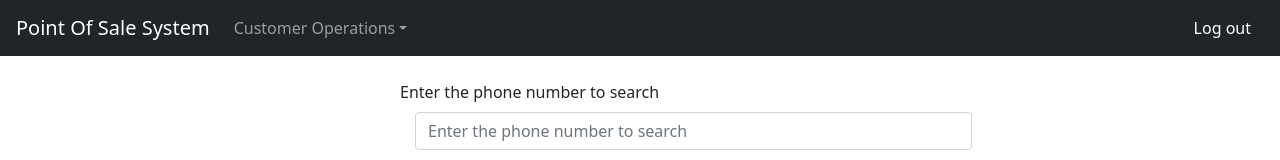
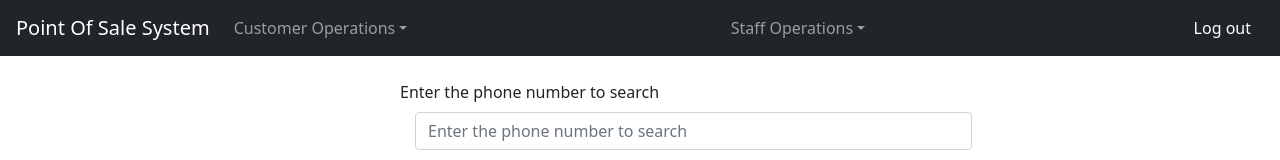
Before and after one commit to prem0880/Grocery-POS-Admin-Frontend, an Angular app in the folder pos/: page /viewcustomer in a window 1280 px wide. Shown: the top 160 px of the page. Built offline with nearby package versions, Linux system fonts and the light colour scheme.

Commit message:
Sales report added

```diff
--- a/pos/src/app/components/staff/dashboard/dashboard.component.html
+++ b/pos/src/app/components/staff/dashboard/dashboard.component.html
@@ -15,6 +15,17 @@
         </li>
       </ul>
     </div>
+    <div class="collapse navbar-collapse" id="navbarsExampleDefault">
+      <ul class="navbar-nav mr-auto">
+
+        <li ngbDropdown class="nav-item dropdown">
+          <a ngbDropdownToggle class="nav-link dropdown-toggle"  id="dropdown01" data-toggle="dropdown" aria-haspopup="true" aria-expanded="false">Staff Operations</a>
+          <div ngbDropdownMenu class="dropdown-menu" aria-labelledby="dropdown01">
+            <a href="http://localhost:8083/api/get-orders/pdf" class="dropdown-item">Sales Report</a>
+          </div>
+        </li>
+      </ul>
+    </div>
     <div>
       <button type="button" class="btn btn-dark" (click)="logout()">Log out</button>
     </div>
--- a/pos/src/app/components/staff/order/process-order/process-order.component.css
+++ b/pos/src/app/components/staff/order/process-order/process-order.component.css
@@ -0,0 +1,4 @@
+a{
+    color:black;
+    text-decoration: none;
+}
--- a/pos/src/app/components/staff/order/process-order/process-order.component.html
+++ b/pos/src/app/components/staff/order/process-order/process-order.component.html
@@ -47,6 +47,6 @@
             </tr>
         </table>
         <button style="margin-left: 12cm" class="btn btn-info">Proceed</button>&nbsp;&nbsp;<button class="btn btn-danger" type="reset">Cancel</button><br><br>
-        <button style="margin-left: 12cm" class="btn btn-info" type="submit"><a href={{url}}>Generate Receipt</a></button>
+        <button style="margin-left: 12cm" class="btn btn-info" type="submit" ><a href={{url}}>Generate Receipt</a></button>
     </form>
 </div>
```
